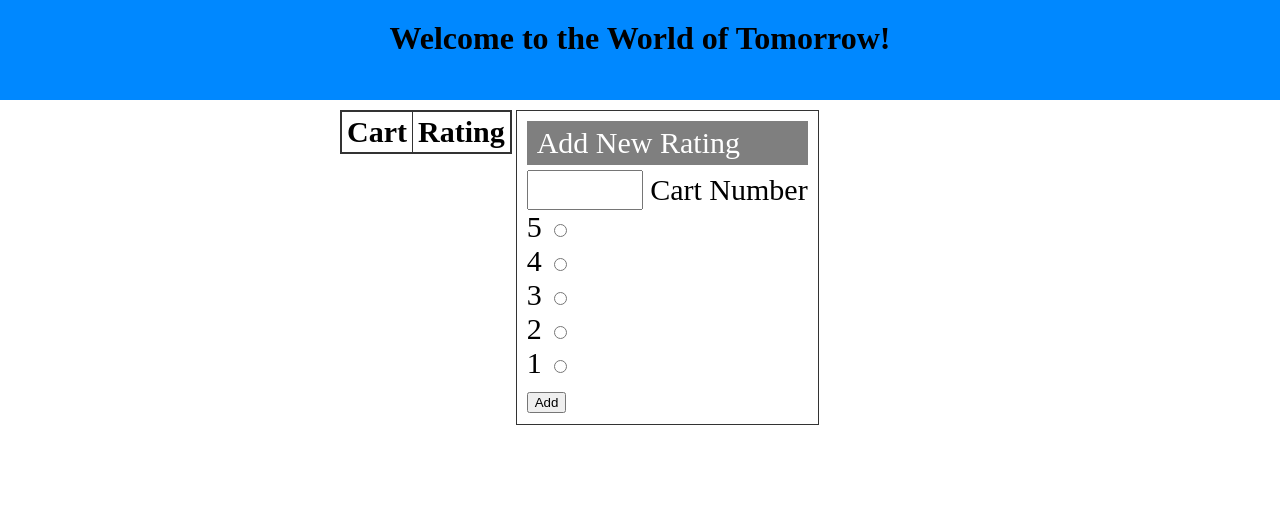
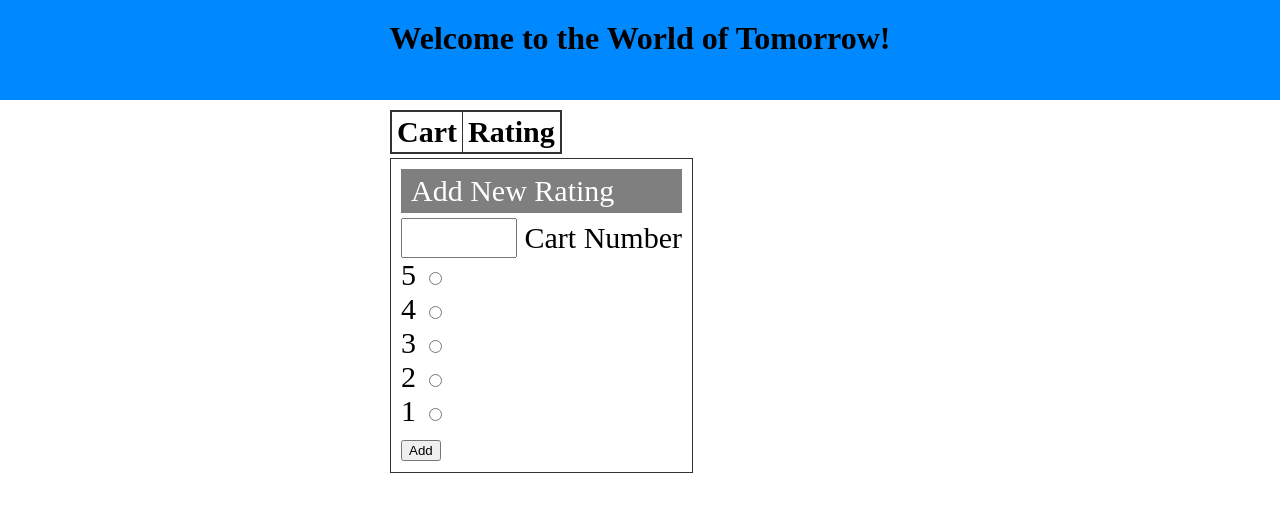
Before and after one commit to dslaugh/dslaugh.github.io, a website built with webpack: page index.html in a window 1280 px wide. Built offline with nearby package versions, Linux system fonts and the light colour scheme.

Commit message:
more styling

```diff
--- a/css/styles.css
+++ b/css/styles.css
@@ -13,7 +13,7 @@ html, body {
     padding: 20px 0;
 }
 .main-container {
-    width: 600px;
+    width: 500px;
     margin: 0 auto;
 }
 .ratings-table {
@@ -21,6 +21,7 @@ html, body {
     display: inline-block;
     font-size: 30px;
     border-collapse: collapse;
+    margin-right: 40px;
 }
 .ratings-table th,
 .ratings-table td {
```
